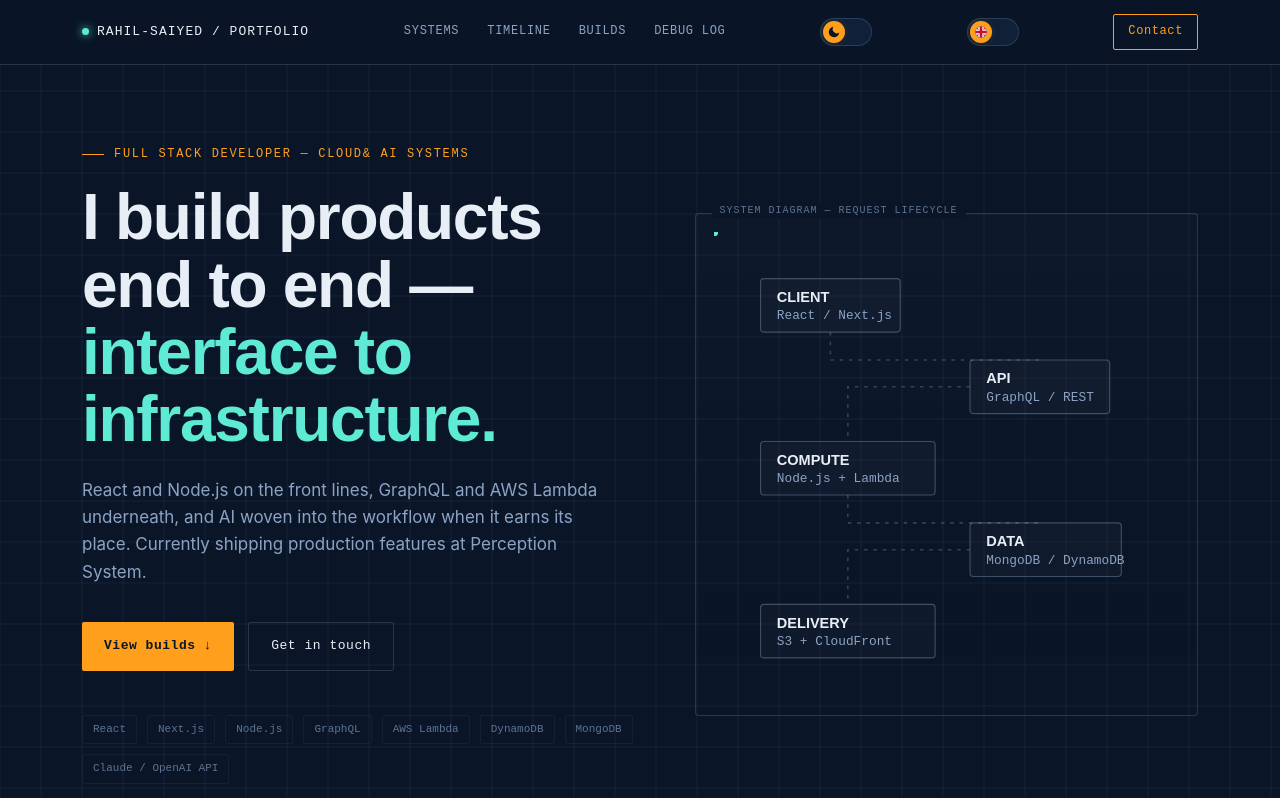
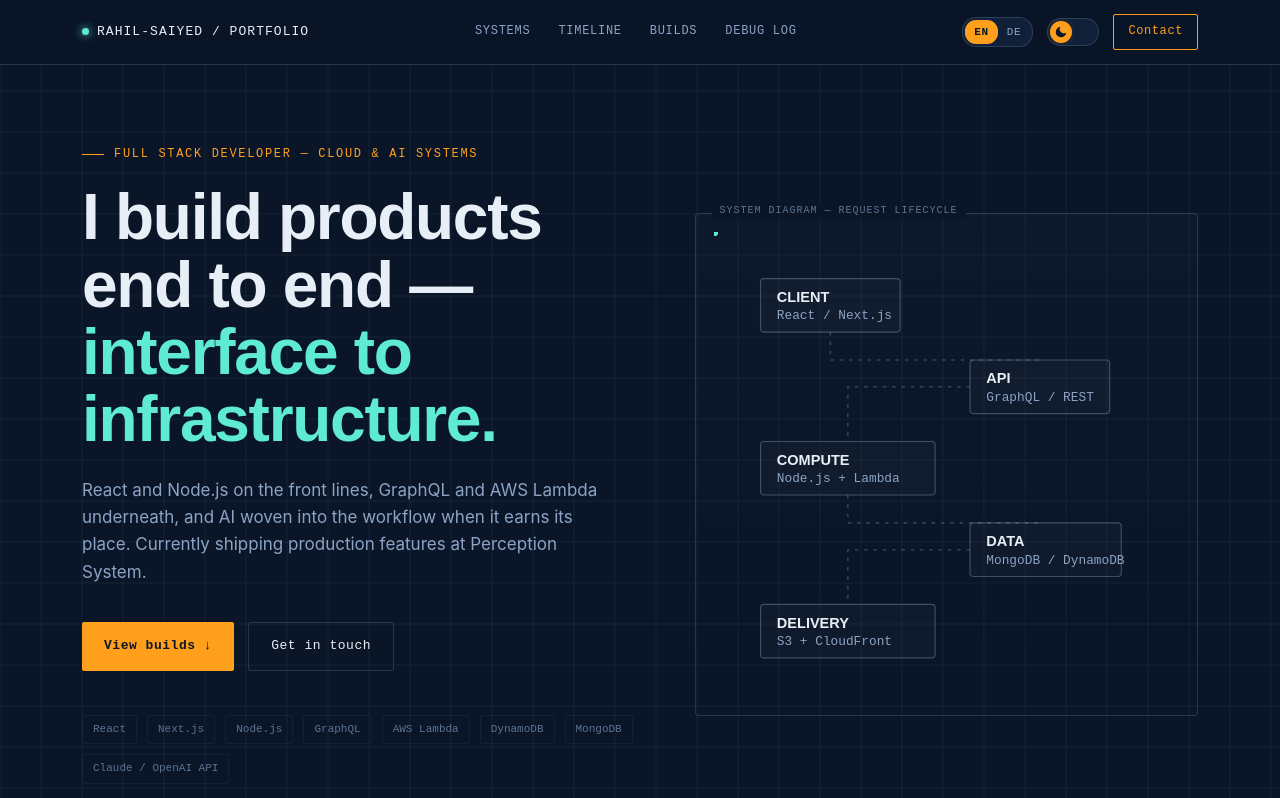
Before and after one commit to rahilsyed/rahil-saiyed, a React (Vite) app: page / in a window 1280 px wide. Shown: the top 798 px of the page. Built offline with nearby package versions, Linux system fonts and the light colour scheme.

Commit message:
code optimization and css improvemnts

```diff
--- a/src/components/Hero/Hero.tsx
+++ b/src/components/Hero/Hero.tsx
@@ -11,7 +11,7 @@ const Hero = () => {
         <section id="top" className="hero">
             <div className="wrap hero-grid">
                 <div>
-                    <div className="eyebrow">{isDeutsche ? DE.HERO_DATA.designation : EN.HERO_DATA.designation}&amp; {isDeutsche ? DE.HERO_DATA.aiSystems : EN.HERO_DATA.aiSystems}</div>
+                    <div className="eyebrow">{isDeutsche ? DE.HERO_DATA.designation : EN.HERO_DATA.designation} &amp; {isDeutsche ? DE.HERO_DATA.aiSystems : EN.HERO_DATA.aiSystems}</div>
                     <h1 className="hero-title">{isDeutsche ? DE.HERO_DATA.title : EN.HERO_DATA.title} <span className="accent">{isDeutsche ? DE.HERO_DATA.title2 : EN.HERO_DATA.title2}</span></h1>
                     <p className="hero-sub">
                         {
--- a/src/components/Navbar/Navbar.tsx
+++ b/src/components/Navbar/Navbar.tsx
@@ -1,5 +1,3 @@
-import DeutscheFlag from "../../assets/DeutscheFlag";
-import EnglandFlag from "../../assets/EnglandFlag";
 import Moon from "../../assets/Moon";
 import Sun from "../../assets/Sun";
 import useLanguage from "../../hooks/useLanguage";
@@ -7,33 +5,51 @@ import useTheme from "../../hooks/useTheme";
 import { CONSTANTS } from "../../utilities/constants";
 import { DE, EN } from "../../utilities/language";
 
+const LANGUAGES = [
+  { code: CONSTANTS.LANGUAGE.ENGLISH, label: "EN", name: "English" },
+  { code: CONSTANTS.LANGUAGE.GERMAN, label: "DE", name: "Deutsch" },
+] as const;
+
 const Navbar = () => {
   const { theme, setTheme } = useTheme();
   const { language, setLanguage } = useLanguage();
-  const isDeutsche = language === CONSTANTS.LANGUAGE.GERMAN;
-  console.log('isDeutsche', isDeutsche);
+  const t = language === CONSTANTS.LANGUAGE.GERMAN ? DE.NAV_BAR_DATA : EN.NAV_BAR_DATA;
 
   const isLight = theme === "light";
   const handleThemeToggle = () => {
     setTheme(theme === "dark" ? "light" : "dark");
   };
 
-  const handleLangaugeToggle = () => {
-    setLanguage(language === CONSTANTS.LANGUAGE.GERMAN ? "en" : "de")
-  }
   return (
     <header className="nav">
       <div className="wrap nav-inner">
         <a href="#top" className="brand">
           <span className="dot"></span>
-          {isDeutsche ? EN.NAV_BAR_DATA.title : DE.NAV_BAR_DATA.title}
+          <span className="brand-text">{t.title}</span>
+          <span className="brand-short">RAHIL SAIYED</span>
         </a>
         <nav className="links">
-          <a href="#systems">{isDeutsche ? DE.NAV_BAR_DATA.systems : EN.NAV_BAR_DATA.systems}</a>
-          <a href="#timeline">{isDeutsche ? DE.NAV_BAR_DATA.timeLines : EN.NAV_BAR_DATA.timeLines}</a>
-          <a href="#builds">{isDeutsche ? DE.NAV_BAR_DATA.builds : EN.NAV_BAR_DATA.builds}</a>
-          <a href="#debug">{isDeutsche ?  `Debug-Protokoll` :`Debug Log`}</a>
+          <a href="#systems">{t.systems}</a>
+          <a href="#timeline">{t.timeLines}</a>
+          <a href="#builds">{t.builds}</a>
+          <a href="#debug">{language === CONSTANTS.LANGUAGE.GERMAN ? `Debug-Protokoll` : `Debug Log`}</a>
         </nav>
+        <div className="nav-right">
+          <div className="lang-switch" role="group" aria-label="Language">
+            {LANGUAGES.map((l) => (
+              <button
+                key={l.code}
+                type="button"
+                className={language === l.code ? "active" : ""}
+                aria-pressed={language === l.code}
+                lang={l.code}
+                title={l.name}
+                onClick={() => setLanguage(l.code)}
+              >
+                {l.label}
+              </button>
+            ))}
+          </div>
           <button
             className="theme-toggle"
             onClick={handleThemeToggle}
@@ -46,19 +62,10 @@ const Navbar = () => {
           >
             <span className="knob">{isLight ? <Moon /> : <Sun />}</span>
           </button>
-        <button
-          className="lang-toggle"
-          onClick={handleLangaugeToggle}
-          role="switch"
-          aria-checked={isDeutsche}
-          aria-label={isDeutsche ? "Switch to English" : "Switch to Deutsche"}
-          title={isDeutsche ? "Switch to English" : "Switch to Deutsche"}
-        >
-          <span className="knob">{isDeutsche ? <DeutscheFlag /> : <EnglandFlag />}</span>
-        </button>
           <a href="#contact" className="nav-cta">
-          {CONSTANTS.NAV_BAR_DATA.contact}
+            {t.contact}
           </a>
+        </div>
       </div>
     </header>
   );
--- a/src/context/LanguageContext.tsx
+++ b/src/context/LanguageContext.tsx
@@ -10,16 +10,17 @@ export const LanguageContext = createContext<
 >(undefined);
 
 const LanguageProvider = ({ children }: { children: React.ReactNode }) => {
-  const [language, setLanguage] = useState(
-    localStorage.getItem("data-language") ?? "en",
+  const [language, setLanguage] = useState<Language>(() =>
+    localStorage.getItem("data-language") === "de" ? "de" : "en",
   );
 
   useEffect(() => {
     localStorage.setItem("data-language", language);
+    document.documentElement.lang = language;
   }, [language]);
   return (
     <LanguageContext.Provider
-      value={{ language, setLanguage } as LanguageContextInterface}
+      value={{ language, setLanguage }}
     >
       {children}
     </LanguageContext.Provider>
--- a/src/index.css
+++ b/src/index.css
@@ -85,36 +85,55 @@
   nav.links a:hover{color:var(--cyan);}
   .nav-cta{font-family:var(--font-mono); font-size:12px; letter-spacing:0.05em; border:1px solid var(--amber); color:var(--amber); padding:7px 14px; border-radius:2px; transition:all .2s;}
   .nav-cta:hover{background:var(--amber); color:#0A1628;}
-  .nav-right{display:flex; align-items:center; gap:16px;}
-  @media (max-width:800px){ nav.links{display:none;} }
+  .nav-right{display:flex; align-items:center; gap:14px; flex-shrink:0;}
+  .brand{min-width:0;}
+  .brand-text{white-space:nowrap; overflow:hidden; text-overflow:ellipsis;}
+  @media (max-width:1024px){ nav.links{gap:18px;} }
+  @media (max-width:900px){ nav.links{display:none;} }
+  @media (max-width:640px){
+    .nav-inner{gap:12px; height:58px;}
+    .nav-right{gap:10px;}
+    .nav-cta{padding:6px 10px; font-size:11px;}
+  }
+  .brand-short{display:none; white-space:nowrap; overflow:hidden; text-overflow:ellipsis;}
+  @media (max-width:480px){ .brand-text{display:none;} .brand-short{display:block; font-size:11px; letter-spacing:0.05em;} }
+  /* hero already has a "Get in touch" button, so free up room for the name on very narrow phones */
+  @media (max-width:380px){ .nav-cta{display:none;} }
+
+  /* language switch (segmented EN | DE) */
+  .lang-switch{display:inline-flex; border:1px solid var(--line-strong); border-radius:14px; padding:2px; background:var(--bg-panel); flex-shrink:0;}
+  .lang-switch button{all:unset; cursor:pointer; font-family:var(--font-mono); font-size:11px; letter-spacing:0.06em; color:var(--text-muted); padding:3px 9px; border-radius:11px; line-height:18px; transition:background-color .2s, color .2s;}
+  .lang-switch button:hover{color:var(--cyan);}
+  .lang-switch button.active{background:var(--amber); color:#0A1628; font-weight:600;}
+  .lang-switch button:focus-visible{outline:2px solid var(--cyan); outline-offset:2px;}
 
   /* theme toggle */
-  .theme-toggle, .lang-toggle{
+  .theme-toggle{
     position:relative; width:52px; height:28px; border-radius:14px;
     border:1px solid var(--line-strong); background:var(--bg-panel);
     cursor:pointer; flex-shrink:0; transition:background-color .25s ease, border-color .25s ease;
   }
-  .theme-toggle .knob, .lang-toggle .knob{
+  .theme-toggle .knob{
     position:absolute; top:2px; left:2px; width:22px; height:22px; border-radius:50%;
     background:var(--amber); display:flex; align-items:center; justify-content:center;
     transition:transform .3s ease, background-color .3s ease;
     box-shadow:0 0 6px var(--amber-dim);
   }
-  .theme-toggle .knob svg, .lang-toggle .knob svg{ width:14px; height:14px; }
+  .theme-toggle .knob svg{ width:14px; height:14px; }
   /* theme: move knob right when light */
   :root[data-theme="light"] .theme-toggle .knob{ transform:translateX(24px); background:var(--cyan); box-shadow:0 0 6px var(--cyan-dim); }
-  /* lang: move knob right when aria-checked=true (de) */
-  .lang-toggle[aria-checked="true"] .knob{ transform:translateX(24px); background:var(--cyan); box-shadow:0 0 6px var(--cyan-dim); }
-  .theme-toggle:hover, .lang-toggle:hover{ border-color:var(--cyan); }
-  @media (prefers-reduced-motion: reduce){ .theme-toggle .knob, .lang-toggle .knob{transition:none;} }
+  .theme-toggle:hover{ border-color:var(--cyan); }
+  @media (prefers-reduced-motion: reduce){ .theme-toggle .knob{transition:none;} }
 
   /* ---------- section title block ---------- */
   .sheet-head{display:flex; align-items:flex-end; justify-content:space-between; gap:24px; margin-bottom:48px; border-bottom:1px solid var(--line-strong); padding-bottom:18px;}
   .sheet-num{font-family:var(--font-mono); font-size:12px; color:var(--cyan); letter-spacing:0.1em;}
   .sheet-title{font-family:var(--font-display); font-size:clamp(28px,4vw,42px); font-weight:600; letter-spacing:-0.01em; margin-top:4px;}
   .sheet-tag{font-family:var(--font-mono); font-size:11px; color:var(--text-dim); text-align:right; letter-spacing:0.06em; text-transform:uppercase; white-space:nowrap;}
+  @media (max-width:640px){ .sheet-head{flex-direction:column; align-items:flex-start; gap:8px; margin-bottom:32px;} .sheet-tag{text-align:left; white-space:normal;} }
 
   section{position:relative; padding:100px 0 0 0; border-bottom:1px dashed var(--grid-line);}
+  @media (max-width:640px){ section{padding-top:64px;} }
   section .wrap{position:relative;}
 
   .reveal{opacity:0; transform:translateY(24px); transition:opacity .7s ease, transform .7s ease;}
@@ -130,6 +149,7 @@
   .eyebrow::before{content:""; width:22px; height:1px; background:var(--amber);}
   h1.hero-title{font-family:var(--font-display); font-size:clamp(38px,5.6vw,64px); font-weight:700; line-height:1.05; letter-spacing:-0.02em;}
   h1.hero-title .accent{color:var(--cyan);}
+  @media (max-width:480px){ h1.hero-title{font-size:clamp(30px,9vw,38px);} .eyebrow{font-size:11px; letter-spacing:0.1em;} .eyebrow::before{display:none;} }
   .hero-sub{margin-top:24px; font-size:17px; color:var(--text-muted); max-width:520px;}
   .hero-actions{display:flex; gap:14px; margin-top:36px; flex-wrap:wrap;}
   .btn{font-family:var(--font-mono); font-size:13px; letter-spacing:0.04em; padding:13px 22px; border-radius:2px; transition:all .2s; display:inline-flex; align-items:center; gap:8px;}
@@ -148,7 +168,7 @@
   .node-label{font-family:var(--font-display); font-size:12.5px; font-weight:600; fill:var(--text-primary);}
 
   /* ---------- skills ---------- */
-  .skill-groups{display:grid; grid-template-columns:repeat(auto-fit,minmax(230px,1fr)); gap:1px; background:var(--grid-line); border:1px solid var(--line-strong);}
+  .skill-groups{display:grid; grid-template-columns:repeat(auto-fit,minmax(min(230px,100%),1fr)); gap:1px; background:var(--grid-line); border:1px solid var(--line-strong);}
   .skill-card{background:var(--bg); padding:26px 24px;}
   .skill-card h3{font-family:var(--font-mono); font-size:11px; letter-spacing:0.12em; text-transform:uppercase; color:var(--cyan); margin-bottom:16px;}
   .skill-card ul{list-style:none;}
@@ -171,8 +191,8 @@
   .tl-desc li{margin-bottom:6px;}
 
   /* ---------- projects ---------- */
-  .project-image-widht{width: 411.78px !important; height: 163.03px !important;}
-  .proj-grid{display:grid; grid-template-columns:repeat(auto-fit,minmax(280px,1fr)); gap:22px;}
+  .project-image-widht{width:100%; height:163px; object-fit:cover;}
+  .proj-grid{display:grid; grid-template-columns:repeat(auto-fit,minmax(min(280px,100%),1fr)); gap:22px;}
   .proj-card{border:1px solid var(--line-strong); border-radius:4px; padding:26px; background:rgba(255,255,255,0.012); position:relative; transition:border-color .2s, transform .2s;}
   .proj-card:hover{border-color:var(--cyan); transform:translateY(-3px);}
   .proj-idx{font-family:var(--font-mono); font-size:11px; color:var(--text-dim); margin-bottom:14px;}
@@ -209,6 +229,7 @@
 
   /* ---------- contact / title block ---------- */
   .titleblock{border:1px solid var(--line-strong); border-radius:4px; padding:40px; position:relative;}
+  @media (max-width:640px){ .titleblock{padding:24px 20px;} }
   .tb-top{display:flex; justify-content:space-between; align-items:flex-start; gap:24px; flex-wrap:wrap; margin-bottom:32px;}
   .tb-heading{font-family:var(--font-display); font-size:clamp(26px,4vw,38px); font-weight:600; max-width:480px;}
   .tb-fields{display:grid; grid-template-columns:repeat(auto-fit,minmax(150px,1fr)); gap:20px; border-top:1px solid var(--grid-line); padding-top:24px;}
@@ -222,7 +243,7 @@
 
 @layer components {
   /* ---------- field photos (flip cards with multi-photo stacks) ---------- */
-  .gallery-grid{display:grid; grid-template-columns:repeat(auto-fit,minmax(240px,1fr)); gap:30px;}
+  .gallery-grid{display:grid; grid-template-columns:repeat(auto-fit,minmax(min(240px,100%),1fr)); gap:30px;}
   .flip-card{perspective:1400px; height:340px;}
   .flip-inner{position:relative; width:100%; height:100%; transition:transform .65s cubic-bezier(.4,.2,.2,1); transform-style:preserve-3d;}
   .flip-card.flipped .flip-inner{transform:rotateY(180deg);}
--- a/src/utilities/constants.ts
+++ b/src/utilities/constants.ts
@@ -2,7 +2,7 @@ export const CONSTANTS = {
   LANGUAGE :{
     GERMAN:'de',
     ENGLISH:'en'
-  },
+  } as const,
   NAV_BAR_DATA: {
         title: `RAHIL-SAIYED / PORTFOLIO`,
         systems: "Systems",
```
Lines whose indentation alone changed are shown as unchanged.
